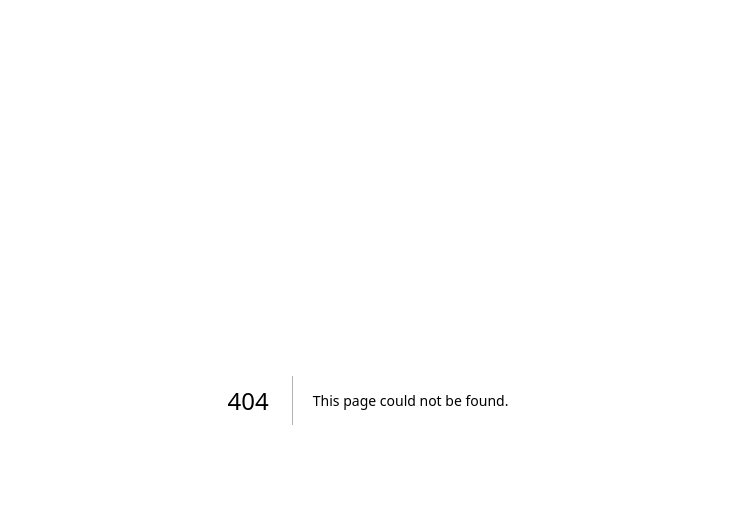
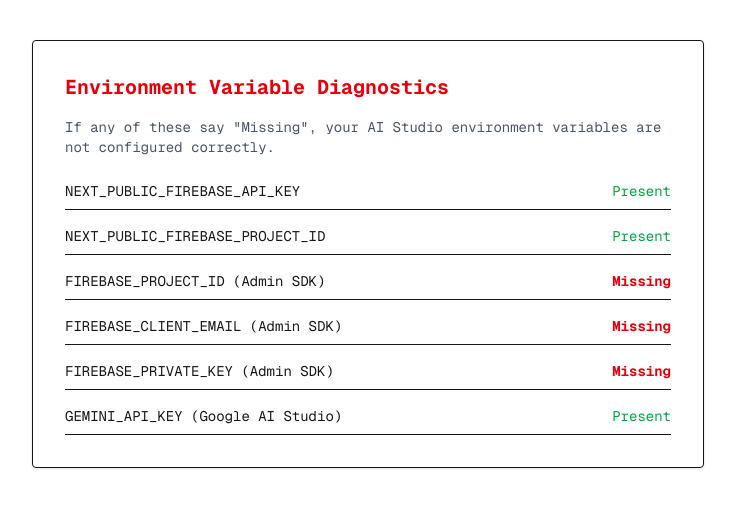
Before and after one commit to ShaunPremlall/glacier-inventory, a Next.js app: page /debug in a window 1280 px wide. Before the commit this address had no page. Shown: the top 508 px of the page, without its empty margins (272-1007 px from the left). Built offline with nearby package versions, Linux system fonts and the light colour scheme; no server answers.

Commit message:
Add environment debug page
Co-authored-by: ShaunPremlall <198565313+ShaunPremlall@users.noreply.github.com>

```diff
--- /dev/null
+++ b/src/app/debug/page.tsx
@@ -0,0 +1,47 @@
+export default function DebugPage() {
+  return (
+    <div className="p-8 max-w-2xl mx-auto font-mono text-sm bg-white mt-10 rounded shadow border">
+      <h1 className="text-xl font-bold mb-4 text-red-600">Environment Variable Diagnostics</h1>
+      <p className="mb-4 text-gray-600">If any of these say "Missing", your AI Studio environment variables are not configured correctly.</p>
+
+      <div className="space-y-2">
+        <div className="flex justify-between border-b py-2">
+          <span>NEXT_PUBLIC_FIREBASE_API_KEY</span>
+          <span className={process.env.NEXT_PUBLIC_FIREBASE_API_KEY ? "text-green-600" : "text-red-600 font-bold"}>
+            {process.env.NEXT_PUBLIC_FIREBASE_API_KEY ? "Present" : "Missing"}
+          </span>
+        </div>
+        <div className="flex justify-between border-b py-2">
+          <span>NEXT_PUBLIC_FIREBASE_PROJECT_ID</span>
+          <span className={process.env.NEXT_PUBLIC_FIREBASE_PROJECT_ID ? "text-green-600" : "text-red-600 font-bold"}>
+            {process.env.NEXT_PUBLIC_FIREBASE_PROJECT_ID ? "Present" : "Missing"}
+          </span>
+        </div>
+        <div className="flex justify-between border-b py-2">
+          <span>FIREBASE_PROJECT_ID (Admin SDK)</span>
+          <span className={process.env.FIREBASE_PROJECT_ID ? "text-green-600" : "text-red-600 font-bold"}>
+            {process.env.FIREBASE_PROJECT_ID ? "Present" : "Missing"}
+          </span>
+        </div>
+        <div className="flex justify-between border-b py-2">
+          <span>FIREBASE_CLIENT_EMAIL (Admin SDK)</span>
+          <span className={process.env.FIREBASE_CLIENT_EMAIL ? "text-green-600" : "text-red-600 font-bold"}>
+            {process.env.FIREBASE_CLIENT_EMAIL ? "Present" : "Missing"}
+          </span>
+        </div>
+        <div className="flex justify-between border-b py-2">
+          <span>FIREBASE_PRIVATE_KEY (Admin SDK)</span>
+          <span className={process.env.FIREBASE_PRIVATE_KEY ? "text-green-600" : "text-red-600 font-bold"}>
+            {process.env.FIREBASE_PRIVATE_KEY ? "Present" : "Missing"}
+          </span>
+        </div>
+         <div className="flex justify-between border-b py-2">
+          <span>GEMINI_API_KEY (Google AI Studio)</span>
+          <span className={process.env.GEMINI_API_KEY ? "text-green-600" : "text-red-600 font-bold"}>
+            {process.env.GEMINI_API_KEY ? "Present" : "Missing"}
+          </span>
+        </div>
+      </div>
+    </div>
+  )
+}
--- /dev/null
+++ b/test-login.mjs
@@ -0,0 +1,26 @@
+import { initializeApp } from 'firebase/app';
+import { getAuth, signInWithEmailAndPassword } from 'firebase/auth';
+
+const firebaseConfig = {
+  apiKey: "AIzaSyArS9ya19RX4gyInGeZNEyl-1YXS643dqA",
+  authDomain: "glacier-inventory-cc41e.firebaseapp.com",
+  projectId: "glacier-inventory-cc41e",
+  storageBucket: "glacier-inventory-cc41e.firebasestorage.app",
+  messagingSenderId: "913205931036",
+  appId: "1:913205931036:web:0bbaa77aaec00e5e7bc3d9"
+};
+
+const app = initializeApp(firebaseConfig);
+const auth = getAuth(app);
+
+async function test() {
+  try {
+    console.log("Attempting login...");
+    const cred = await signInWithEmailAndPassword(auth, "merryl@alcinvest.co.za", "Spmp1234##");
+    console.log("Login success! UID:", cred.user.uid);
+  } catch (e) {
+    console.error("Login failed:", e.message);
+  }
+}
+
+test();
```
